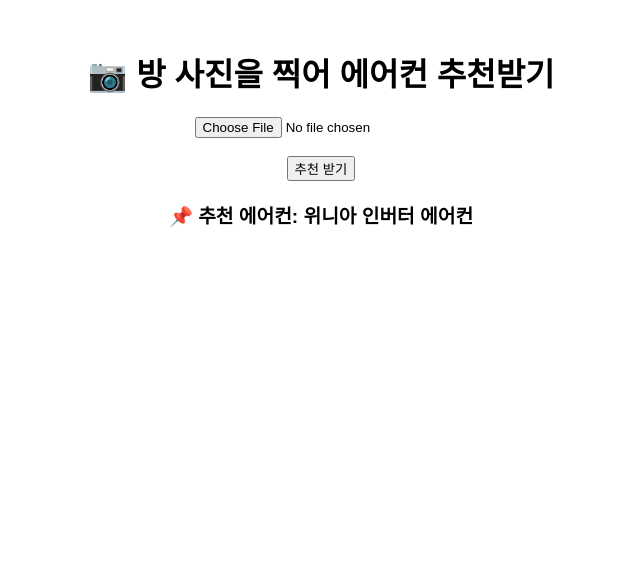
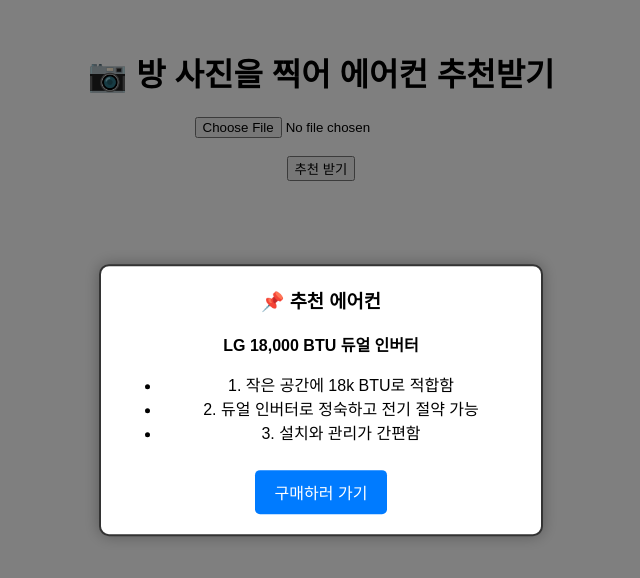
Before and after one commit to Nabilcho/nabilcho.github.io, a plain HTML site: page index.html in a window 1280 px wide. Both pictures are taken after a click on the button "추천 받기". Shown: the whole page, without its empty margins (319-959 px from the left). Drawn offline with Linux system fonts and the light colour scheme.

Commit message:
Update index.html

```diff
--- a/index.html
+++ b/index.html
@@ -1,4 +1,3 @@
-
 <!DOCTYPE html>
 <html lang="ko">
 <head>
@@ -18,10 +17,40 @@
       border: 1px solid #ccc;
       display: none;
     }
-    #result {
-      margin-top: 20px;
-      font-size: 1.2em;
-      font-weight: bold;
+    #popup {
+      display: none;
+      position: fixed;
+      top: 50%;
+      left: 50%;
+      transform: translate(-50%, -50%);
+      background-color: white;
+      border: 2px solid #333;
+      border-radius: 10px;
+      padding: 20px;
+      z-index: 1000;
+      width: 80%;
+      max-width: 400px;
+      box-shadow: 0 0 15px rgba(0,0,0,0.3);
+    }
+    #popup h3 {
+      margin-top: 0;
+    }
+    #popup a {
+      display: inline-block;
+      margin-top: 10px;
+      text-decoration: none;
+      color: white;
+      background-color: #007BFF;
+      padding: 10px 20px;
+      border-radius: 5px;
+    }
+    #overlay {
+      display: none;
+      position: fixed;
+      top: 0; left: 0;
+      width: 100%; height: 100%;
+      background: rgba(0, 0, 0, 0.5);
+      z-index: 999;
     }
   </style>
 </head>
@@ -34,20 +63,23 @@
   <br>
   <button onclick="recommendAircon()">추천 받기</button>
 
-  <div id="result"></div>
+  <div id="overlay"></div>
+  <div id="popup">
+    <h3>📌 추천 에어컨</h3>
+    <p><strong>LG 18,000 BTU 듀얼 인버터</strong></p>
+    <ul>
+      <li>1. 작은 공간에 18k BTU로 적합함</li>
+      <li>2. 듀얼 인버터로 정숙하고 전기 절약 가능</li>
+      <li>3. 설치와 관리가 간편함</li>
+    </ul>
+    <a href="https://www.extra.com/en-sa/white-goods/air-conditioner/split-air-conditioner/lg-spilt-ac-18000-btu-cool-only-fresh-dv-dual-inverter-compressor-white/p/100369841" target="_blank">구매하러 가기</a>
+  </div>
 
   <script>
     const cameraInput = document.getElementById('cameraInput');
     const preview = document.getElementById('preview');
-    const resultDiv = document.getElementById('result');
-
-    const airconModels = [
-      "삼성 무풍 갤러리",
-      "LG 휘센 듀얼인버터",
-      "캐리어 벽걸이형",
-      "위니아 인버터 에어컨",
-      "하이얼 스마트 쿨링"
-    ];
+    const overlay = document.getElementById('overlay');
+    const popup = document.getElementById('popup');
 
     cameraInput.addEventListener('change', function(event) {
       const file = event.target.files[0];
@@ -62,9 +94,14 @@
     });
 
     function recommendAircon() {
-      const randomModel = airconModels[Math.floor(Math.random() * airconModels.length)];
-      resultDiv.textContent = "📌 추천 에어컨: " + randomModel;
+      overlay.style.display = 'block';
+      popup.style.display = 'block';
     }
+
+    overlay.addEventListener('click', function() {
+      overlay.style.display = 'none';
+      popup.style.display = 'none';
+    });
   </script>
 </body>
 </html>
```
